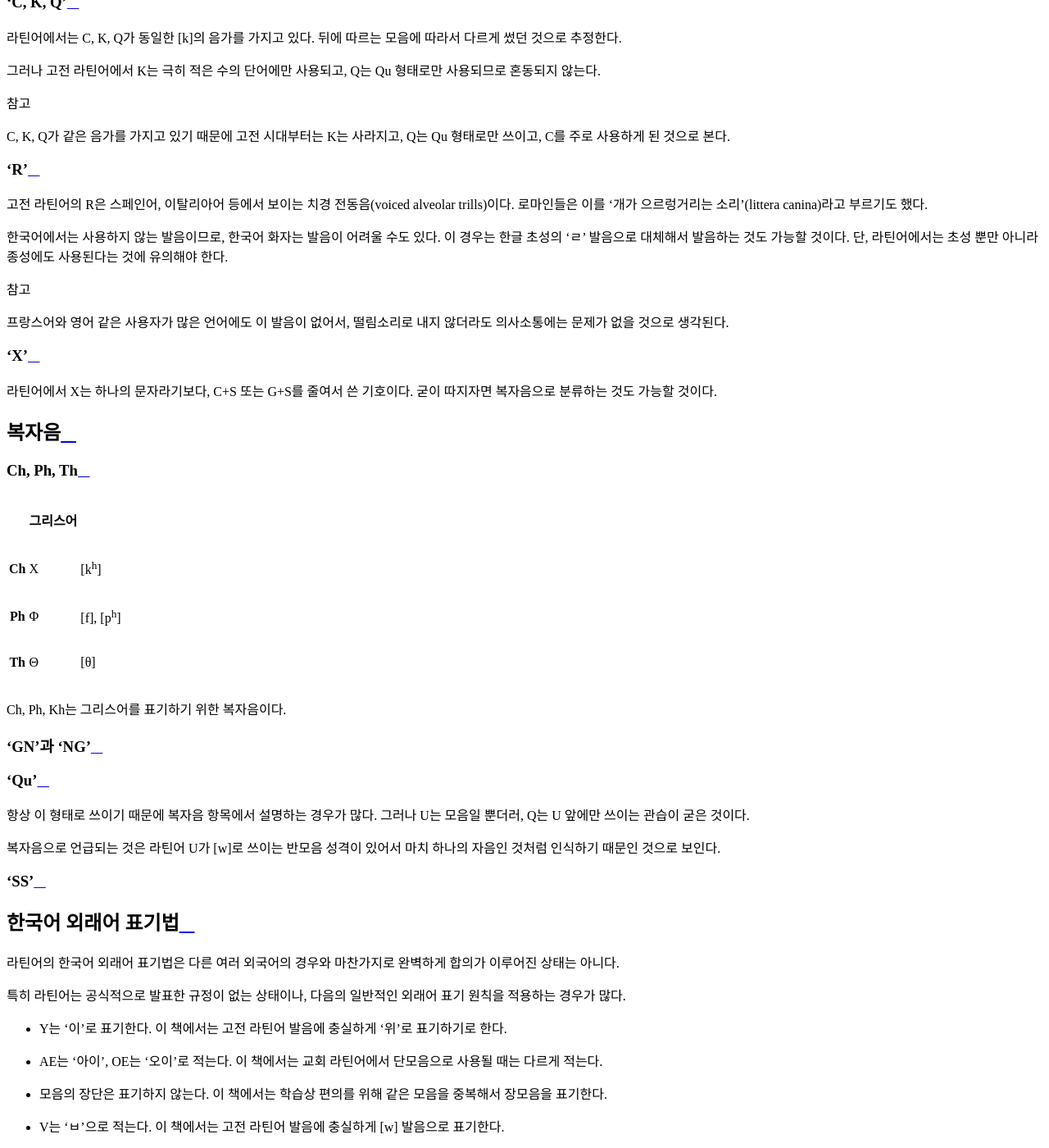
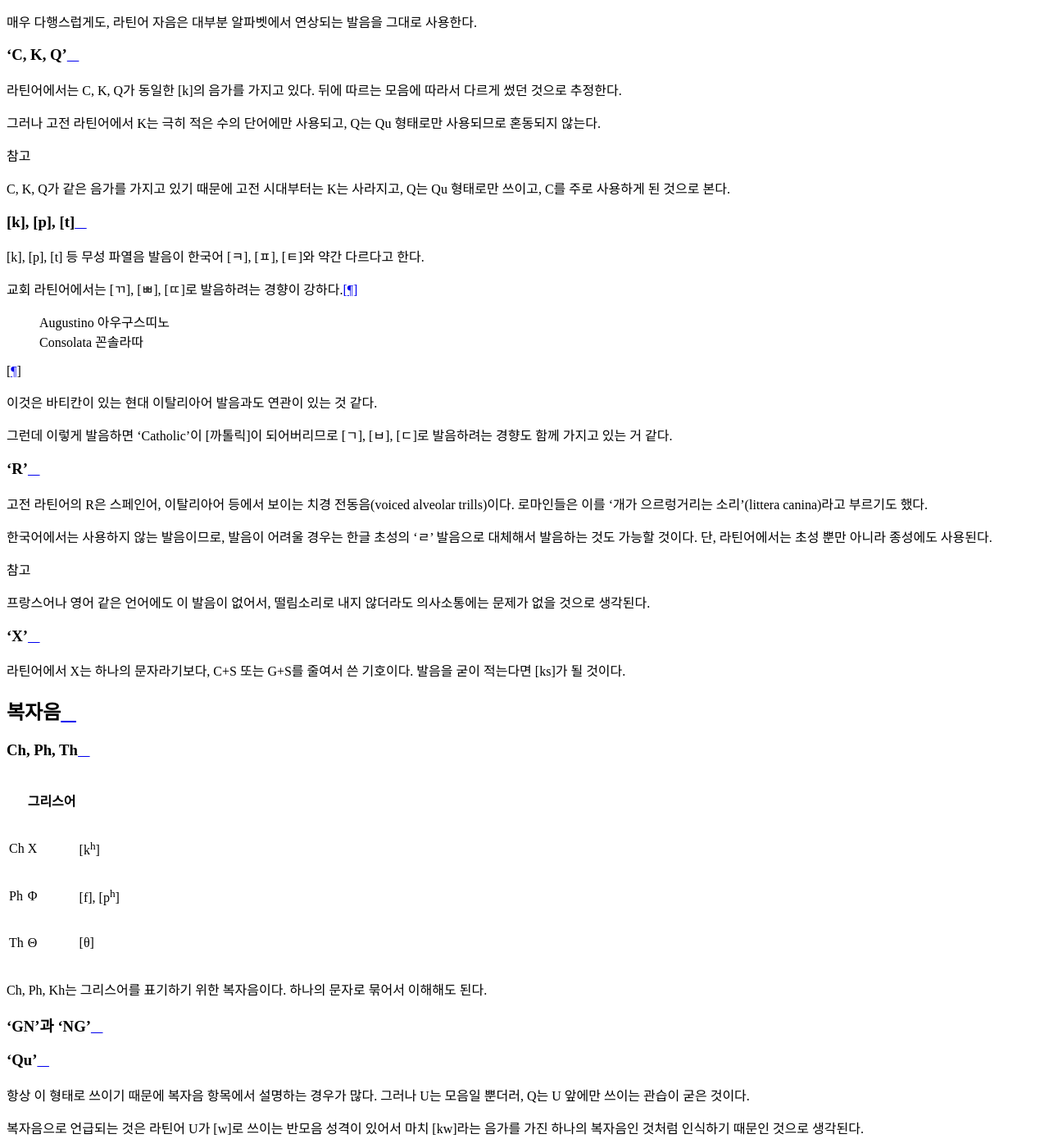
Before and after one commit to kabbala/grammatica_latina, a Sphinx documentation site: the page built from source/appellatio_litterarum.rst, in a window 1280 px wide and 1400 px high, scrolled down 14153 px. Shown: the whole window at 82% size. Built offline with Sphinx 7.4.7 and the Read the Docs theme 2.0.0, drawn with Linux system fonts in a browser that asks for light colours; some of the changed text lies outside the part shown.

Commit message:
일부 수정

```diff
--- a/source/appellatio_litterarum.rst
+++ b/source/appellatio_litterarum.rst
@@ -8,7 +8,7 @@
 
 #. 고전 라틴어는 알파벳 한글자 한글자 모두 발음한다. 즉, 문자 그대로 읽는다. 묵음은 없다. [*]_
 
-#. 라틴어에는 모음의 장단과 강세가 있다.
+#. 라틴어에는 모음의 장단과 강세가 있다. 모음의 장단과 강세는 따로 표시되지 않는 경우가 많다.
 
 #. 발음에 유의해야 할 것으로 복모음과 복자음이 있다.
 
@@ -32,7 +32,7 @@
 
 크게 남유럽식과 북유럽식으로 분류하기도 하는데, 이렇게 나누어도 독일어식, 영어식, 루마니아식, 남미식 등은 포함이 되지 않으며, 남유럽과 북유럽 안에서도 상당한 차이가 있다. 예를들어 프랑스, 스페인, 이탈리아는 같은 남유럽식으로 분류하지만 발음상 차이가 크다.
 
-남유럽식으로 분류되는 국가들은 대부분 로망스어를 사용하며, 종교적으로 카톨릭이 우세하기 때문에 교회 라틴어에 가까운 발음인 경우가 많다. 로망스어와 교회 라틴어는 모두 세속 라틴어의 영향을 받은 것이다.
+남유럽식으로 분류되는 국가들은 대부분 로망스어를 사용하며, 종교적으로 카톨릭이 우세하기 때문에 교회 라틴어에 가까운 경우가 많다. 로망스어와 교회 라틴어는 모두 세속 라틴어의 영향을 받은 것이다.
 
 각 국가별 발음의 차이는 다음 자료를 참고할 것.
 
@@ -150,10 +147,11 @@ ae가 [아에]가 아니라 [아이]인 것에 유의.
 
 복모음과 같은 문자를 썼지만 복모음이 아닌 경우도 있다.
 
-   | aer [ˈaːˌeːr] :sig:`m. f.` 공기 ([aɪr]가 아님) [*]_
+   | aer [ˈaːˌeːr] :sig:`m. f.` 공기 ([aɪr]가 아님)
 
-.. [*]
-   이 경우 aër처럼 움라우트를 붙여 표시하기도 한다. 그러나 고전 라틴어에서는 잘 사용하지 않는 방법이다.
+복모음이 아닌 경우 aër처럼 움라우트를 붙여 표시하기도 한다. 그러나 고전 라틴어에서는 잘 사용하지 않는 방법이다.
+
+.. todo:: e가 왜 i 발음인지 설명할 것.
 
 반모음
 ------
@@ -199,20 +196,35 @@ ae가 [아에]가 아니라 [아이]인 것에 유의.
 .. note::
    C, K, Q가 같은 음가를 가지고 있기 때문에 고전 시대부터는 K는 사라지고, Q는 Qu 형태로만 쓰이고, C를 주로 사용하게 된 것으로 본다.
 
+[k], [p], [t]
+~~~~~~~~~~~~~
+
+[k], [p], [t] 등 무성 파열음 발음이 한국어 [ㅋ], [ㅍ], [ㅌ]와 약간 다르다고 한다.
+
+교회 라틴어에서는 [ㄲ], [ㅃ], [ㄸ]로 발음하려는 경향이 강하다. [*]_
+
+   | Augustino 아우구스띠노
+   | Consolata 꼰솔라따
+
+.. [*]
+   이것은 바티칸이 있는 현대 이탈리아어 발음과도 연관이 있는 것 같다.
+
+   그런데 이렇게 발음하면 ‘Catholic’이 [까톨릭]이 되어버리므로 [ㄱ], [ㅂ], [ㄷ]로 발음하려는 경향도 함께 가지고 있는 거 같다.
+
 ‘R’
 ~~~
 
 고전 라틴어의 R은 스페인어, 이탈리아어 등에서 보이는 치경 전동음(voiced alveolar trills)이다. 로마인들은 이를 ‘개가 으르렁거리는 소리’(littera canina)라고 부르기도 했다.
 
-한국어에서는 사용하지 않는 발음이므로, 한국어 화자는 발음이 어려울 수도 있다. 이 경우는 한글 초성의 ‘ㄹ’ 발음으로 대체해서 발음하는 것도 가능할 것이다. 단, 라틴어에서는 초성 뿐만 아니라 종성에도 사용된다는 것에 유의해야 한다.
+한국어에서는 사용하지 않는 발음이므로, 발음이 어려울 경우는 한글 초성의 ‘ㄹ’ 발음으로 대체해서 발음하는 것도 가능할 것이다. 단, 라틴어에서는 초성 뿐만 아니라 종성에도 사용된다.
 
 .. note::
-   프랑스어와 영어 같은 사용자가 많은 언어에도 이 발음이 없어서, 떨림소리로 내지 않더라도 의사소통에는 문제가 없을 것으로 생각된다.
+   프랑스어나 영어 같은 언어에도 이 발음이 없어서, 떨림소리로 내지 않더라도 의사소통에는 문제가 없을 것으로 생각된다.
 
 ‘X’
 ~~~
 
-라틴어에서 X는 하나의 문자라기보다, C+S 또는 G+S를 줄여서 쓴 기호이다. 굳이 따지자면 복자음으로 분류하는 것도 가능할 것이다.
+라틴어에서 X는 하나의 문자라기보다, C+S 또는 G+S를 줄여서 쓴 기호이다. 발음을 굳이 적는다면 [ks]가 될 것이다.
 
 복자음
 ------
@@ -230,7 +241,7 @@ Ch, Ph, Th
    Ph, Φ, "[f]\, [p\ :sup:`h`\]"
    Th, Θ, [θ]
 
-Ch, Ph, Kh는 그리스어를 표기하기 위한 복자음이다.
+Ch, Ph, Kh는 그리스어를 표기하기 위한 복자음이다. 하나의 문자로 묶어서 이해해도 된다.
 
 ‘GN’과 ‘NG’
 ~~~~~~~~~~~
@@ -240,7 +251,7 @@ Ch, Ph, Kh는 그리스어를 표기하기 위한 복자음이다.
 
 항상 이 형태로 쓰이기 때문에 복자음 항목에서 설명하는 경우가 많다. 그러나 U는 모음일 뿐더러, Q는 U 앞에만 쓰이는 관습이 굳은 것이다.
 
-복자음으로 언급되는 것은 라틴어 U가 [w]로 쓰이는 반모음 성격이 있어서 마치 하나의 자음인 것처럼 인식하기 때문인 것으로 보인다.
+복자음으로 언급되는 것은 라틴어 U가 [w]로 쓰이는 반모음 성격이 있어서 마치 [kw]라는 음가를 가진 하나의 복자음인 것처럼 인식하기 때문인 것으로 생각된다.
 
 ‘SS’
 ~~~~
```
Also changed, not shown: other parts of source/appellatio_litterarum.rst (+2 -7 lines).
